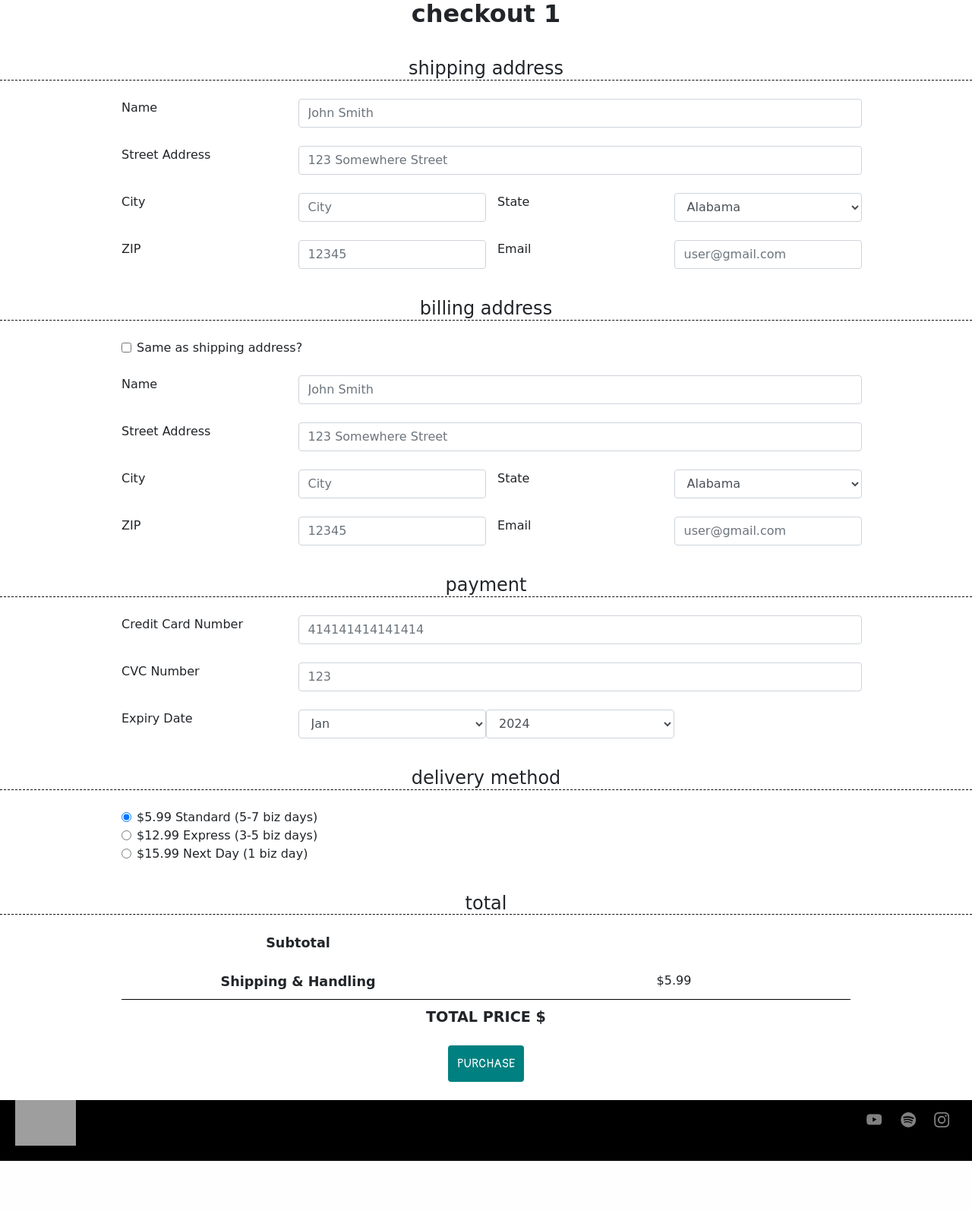
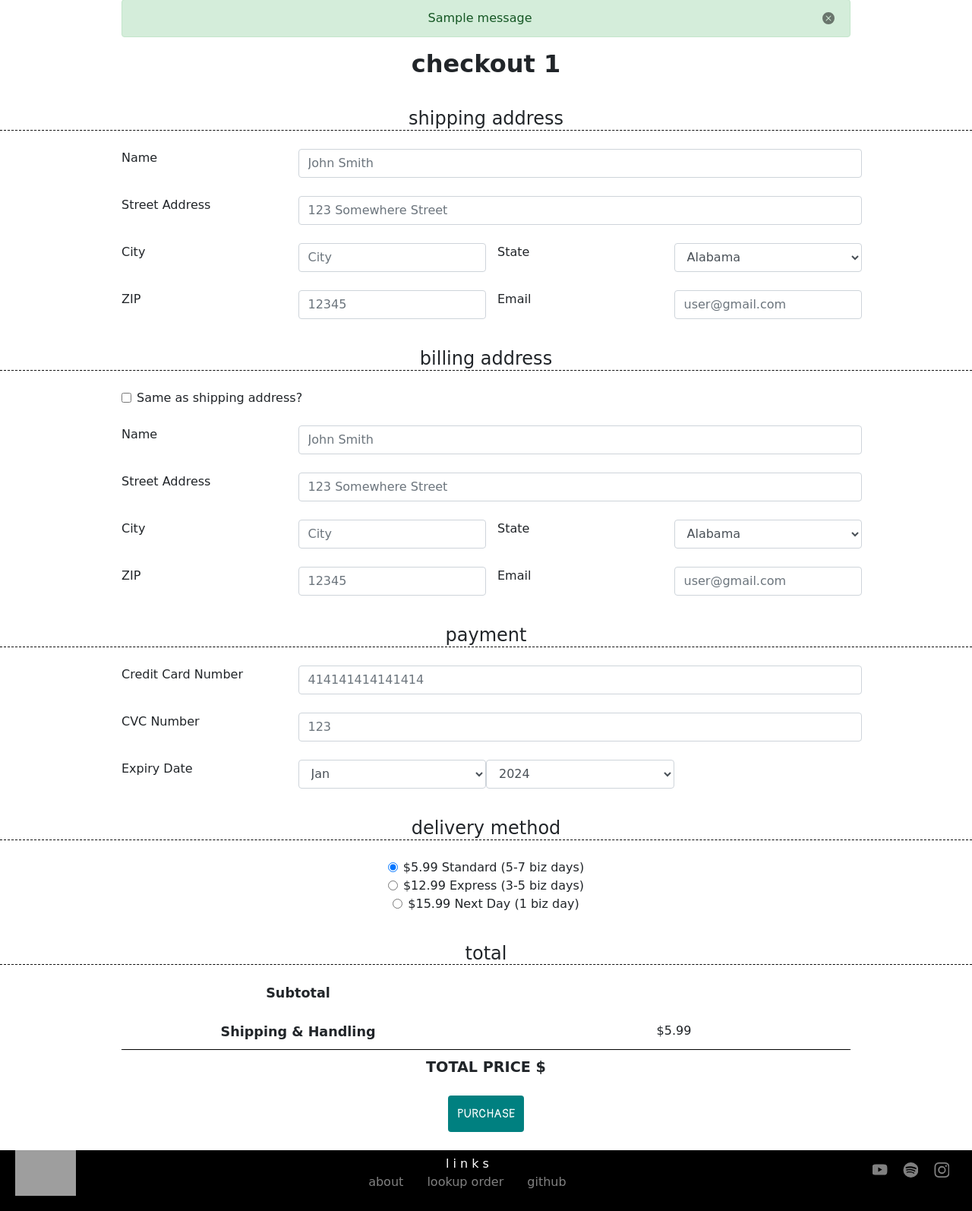
Before and after one commit to jschhie/Mock-Band-Web-App, a Flask app: page /checkout/1 in a window 1280 px wide. Shown: the part 184-1778 px from the top of the page at 76% size. Before the commit the page ends 1712 px from the top, so only its background shows below. Run offline with Flask 2, Linux system fonts and the light colour scheme; tables that the repository leaves empty hold one stand-in row (values such as "Sample post"); one stand-in notice (Sample message) is shown; some libraries are stand-ins or nearby versions; some web fonts are replaced; grey boxes are pictures that could not be loaded.

Commit message:
edit footer, route for /find-order

```diff
--- a/website/static/store-tix-ops.js
+++ b/website/static/store-tix-ops.js
@@ -132,6 +132,20 @@ function purchaseClicked(event) {
 }
 
 function checkFormFields(idType, idName) {
+    if (idType == "findOrder") {
+        orderID = document.getElementById("orderID").value;
+        lastName = document.getElementById("fullName").value;
+        if (orderID == '' || lastName == '') {
+            alert('Please fill out missing form fields!');
+            return false;
+        } else if (/^\d+$/.test(orderID) == false) {
+            alert('Please provide a valid Order Number.');
+            return false;
+        } else {
+            return true;
+        }
+    }
+
     idString = idType + idName;
     elementValue = document.getElementById(idString).value;
     if (elementValue == '') {
--- a/website/static/style.css
+++ b/website/static/style.css
@@ -10,6 +10,13 @@
     margin: 0;
     font-family: 'Yomogi', cursive;
     font-size: 1em;
+}
+
+#flashed-div {
+    text-align: center;
+    width: 75%;
+    margin-left: auto;
+    margin-right: auto;
 }
 
 body {
@@ -73,6 +80,29 @@ footer {
     width: 100%;
     background-color: black;
     position: sticky;
+}
+
+.footer-center {
+    width: 68%;
+    text-align: center;
+    margin: auto;
+    padding-left: 5%;
+}
+
+.footer-text {
+    color: white;
+    text-align: center;
+}
+
+.footer-link {
+    color: grey;
+    margin-left: 2%; /* space in between */
+    margin-right: 2%;
+}
+
+.footer-link:hover {
+    color: white;
+    text-decoration: none;
 }
 
 .flex-footer {
@@ -217,7 +247,7 @@ footer {
 }
 
 #delivery-form {
-    text-align: left;
+    text-align: center;
 }
 
 #ship-handle-label, #subtotal-label {
@@ -628,6 +658,16 @@ footer {
     font-size: large;
 }
 
-.home-btn {
+.center-btn {
     text-align: center;
 }
+
+/* ORDER LOOKUP */
+.lookup-card {
+    width: 80%;
+    margin: auto;
+}
+
+.lookup-header {
+    margin-top: 1%;
+}
--- a/website/templates/base.html
+++ b/website/templates/base.html
@@ -22,7 +22,6 @@
         <title>{% block title %}{% endblock title %}</title>
 
     </head>
-    <body>
     <header>
         <!-- NAV BAR -->
         <nav class="navbar navbar-expand-lg">
@@ -51,21 +50,49 @@
                 <a href="/store"class="btn header-btn add-album-btn">Get our latest album!</a>
                 <br>
                 <br>
-                    <!--
-                    <button type="button" class="btn header-btn play-btn">
-                        <svg xmlns="http://www.w3.org/2000/svg" width="25" height="25" fill="currentColor" class="bi bi-play-circle" viewBox="0 0 16 16">
-                            <path d="M8 15A7 7 0 1 1 8 1a7 7 0 0 1 0 14zm0 1A8 8 0 1 0 8 0a8 8 0 0 0 0 16z"/>
-                            <path d="M6.271 5.055a.5.5 0 0 1 .52.038l3.5 2.5a.5.5 0 0 1 0 .814l-3.5 2.5A.5.5 0 0 1 6 10.5v-5a.5.5 0 0 1 .271-.445z"/>
-                        </svg>
-                    </button>
-                    -->
             </div>
         {% endif %}
     </header>
-
+    <body>
         <!-- WEB PAGE CONTENT -->
         <div>
+            <div id="flashed-div">
+                {% with messages = get_flashed_messages(with_categories=true) %}
+                {% if messages %}
+                    {% for category, message in messages %}
+                        {% if category == 'error' %}
+                        <!-- msg flashing for error messages ( 'alert-danger' )-->
+                        <div class="alert alert-secondary alter-dismissable fade show" role="alert">
+                            {{ message }}
+                            <button type="button" class="close" data-dismiss="alert">
+                                <span aria-hidden="true">
+                                    <svg xmlns="http://www.w3.org/2000/svg" width="16" height="16" fill="currentColor" class="bi bi-x-circle-fill" viewBox="0 0 16 16">
+                                        <path d="M16 8A8 8 0 1 1 0 8a8 8 0 0 1 16 0zM5.354 4.646a.5.5 0 1 0-.708.708L7.293 8l-2.647 2.646a.5.5 0 0 0 .708.708L8 8.707l2.646 2.647a.5.5 0 0 0 .708-.708L8.707 8l2.647-2.646a.5.5 0 0 0-.708-.708L8 7.293 5.354 4.646z"/>
+                                    </svg>
+                                </span>
+                            </button>
+                        </div>
+                        {% else %}
+                        <!-- msg flashing for success messages ( 'alert-danger' )-->
+                        <div class="alert alert-success alter-dismissable fade show" role="alert">
+                            {{ message }}
+                            <button type="button" class="close" data-dismiss="alert">
+                                <span aria-hidden="true">
+                                    <svg xmlns="http://www.w3.org/2000/svg" width="16" height="16" fill="currentColor" class="bi bi-x-circle-fill" viewBox="0 0 16 16">
+                                        <path d="M16 8A8 8 0 1 1 0 8a8 8 0 0 1 16 0zM5.354 4.646a.5.5 0 1 0-.708.708L7.293 8l-2.647 2.646a.5.5 0 0 0 .708.708L8 8.707l2.646 2.647a.5.5 0 0 0 .708-.708L8.707 8l2.647-2.646a.5.5 0 0 0-.708-.708L8 7.293 5.354 4.646z"/>
+                                    </svg>
+                                </span>
+                            </button>
+                        </div>
+                        {% endif %}
+                    {% endfor %}
+                {% endif %}
+                {% endwith %}
+            </div>
+
+
             {% block content %} {% endblock %}
+
         </div>
 
         <!-- FOOTER -->
@@ -75,6 +102,15 @@
                 <a href="#" class="flex-footer-logo">
                     <img src="https://upload.wikimedia.org/wikipedia/commons/thumb/f/ff/BTS_logo_%282017%29.png/1024px-BTS_logo_%282017%29.png" width="80"/>
                 </a>
+
+                <div class="footer-center">
+                    <div class="footer-text">
+                        l i n k s
+                    </div>
+                    <a href="/about" class="footer-link">about</a>
+                    <a href="/find-order" class="footer-link">lookup order</a>
+                    <a href="https://github.com/jschhie/Mock-Band-Web-App" class="footer-link" target="_blank">github</a>
+                </div>
 
                 <span class="flex-footer-socials">
                     <!-- YOUTUBE -->
--- a/website/templates/thank-you.html
+++ b/website/templates/thank-you.html
@@ -158,7 +158,7 @@
 
     <br>
 
-    <div class="home-btn">
+    <div class="center-btn">
         <a href="/" class="btn general-btn purchase-btn">RETURN HOME</a>
     </div>
 
--- a/website/views.py
+++ b/website/views.py
@@ -124,3 +124,26 @@ def thankYou(txnType, orderId):
         print('error no customers with that id: ', order.customer_id)
 
     return render_template('thank-you.html', txnType=txnType, order=order, customer=customer, num_items_sold=num_items_sold, zip=zip(items_sold, matching_products))
+
+
+@views.route('/find-order/', methods=['GET', 'POST'])
+def findOrder():
+    if request.method == 'POST':
+        order_id = request.form['orderID']
+        full_name = request.form['fullName']
+
+        # Check if matching Order exists
+        matching_order = Order.query.filter_by(id=order_id).first()
+        if (matching_order):
+            # Check if matching Customer Info
+            matching_customer = Customer.query.filter_by(id=matching_order.customer_id).first()
+            if (matching_customer and matching_customer.bill_name == full_name):
+                # Check if Order is Tickets or Merch Type
+                if (matching_order.venue == "None"):
+                    txnType = "merch"
+                else:
+                    txnType = "tickets"
+                return redirect(url_for('views.thankYou', txnType=txnType, orderId=order_id))
+        flash('Sorry, no matching Orders. Please try again.', category="error")
+
+    return render_template('find-order.html')
```
Also changed, not shown: website/templates/find-order.html (added, +40 -0 lines). Lines whose indentation alone changed are shown as unchanged.
